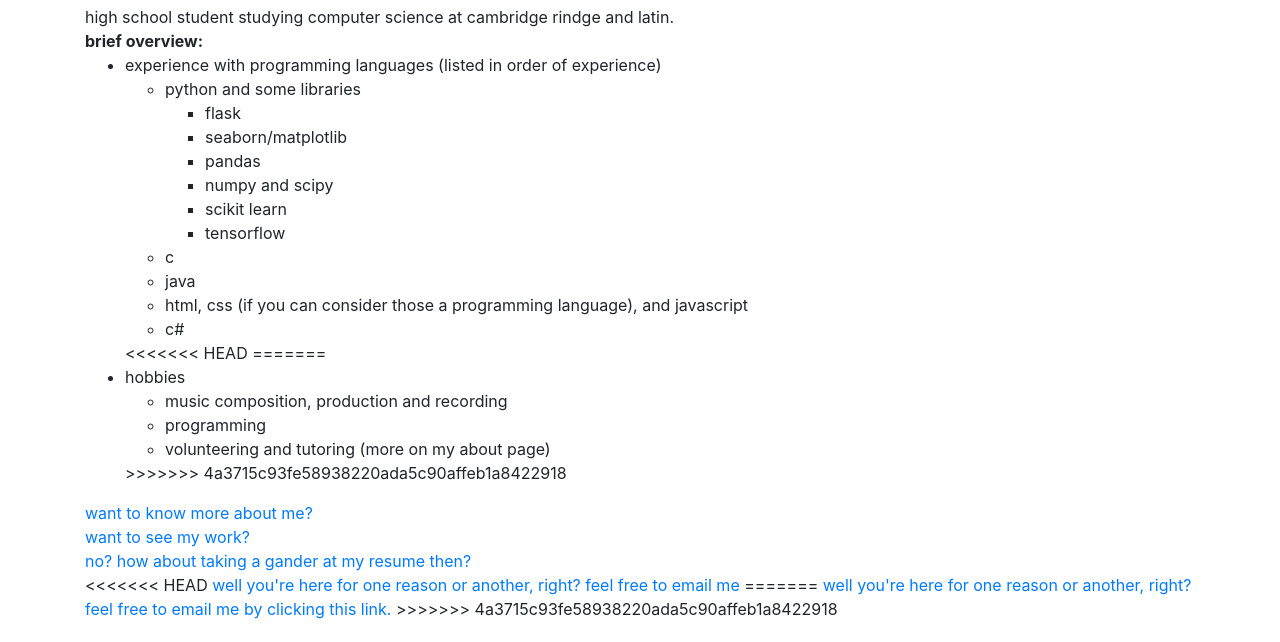
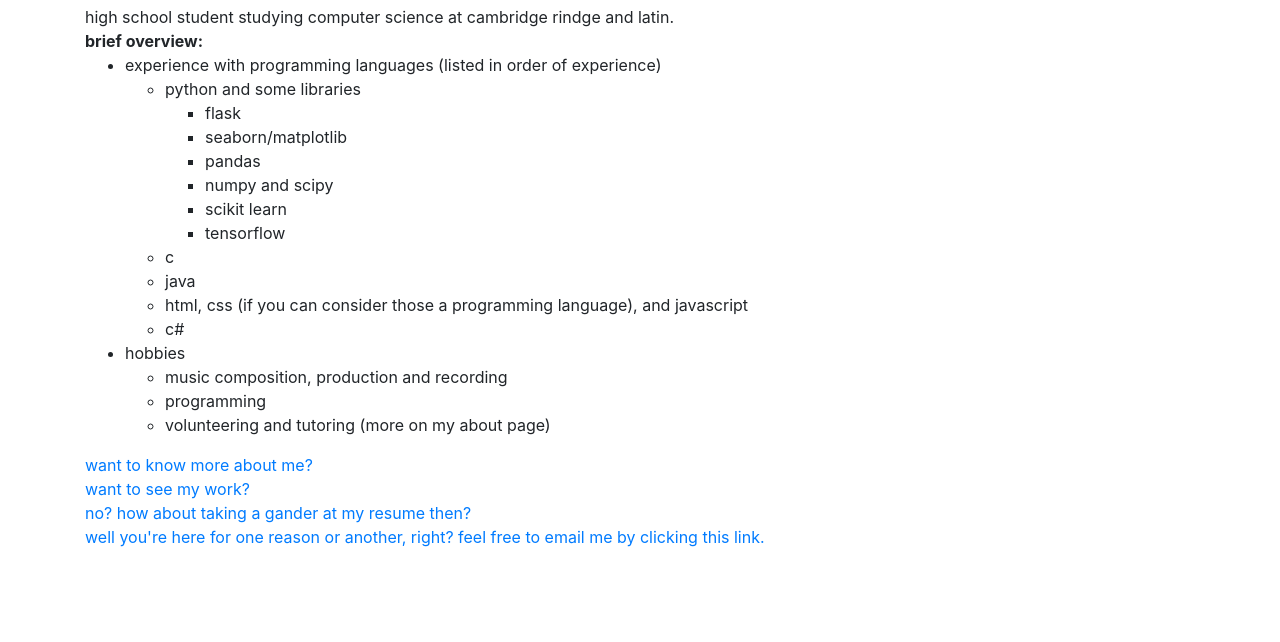
Before and after one commit to ibta/eeeebta.github.io-archive, a plain HTML site: page index.html in a window 1280 px wide. Shown: the part 107-749 px from the top of the page. Drawn offline with nearby package versions, Linux system fonts and the light colour scheme.

Commit message:
Resolved all merge conflicts

```diff
--- a/index.html
+++ b/index.html
@@ -87,8 +87,6 @@
                                 </li>
                             </ul>
                         </li>
-<<<<<<< HEAD
-=======
                         <li>
                             hobbies
                             <ul>
@@ -97,7 +95,6 @@
                                 <li>volunteering and tutoring (more on my about page)</li>
                             </ul>
                         </li>
->>>>>>> 4a3715c93fe58938220ada5c90affeb1a8422918
                     </ul>
                 </div>
                 <div>
@@ -110,11 +107,7 @@
                     <a href="resume.html">no? how about taking a gander at my resume then?</a>
                 </div>
                 <div>
-<<<<<<< HEAD
-                    <a href="mailto:eeeebta@gmail.com">well you're here for one reason or another, right? feel free to email me</a>
-=======
                     <a href="mailto:eeeebta@gmail.com">well you're here for one reason or another, right? feel free to email me by clicking this link.</a>
->>>>>>> 4a3715c93fe58938220ada5c90affeb1a8422918
                 </div>
             </div>
         </div>
```
